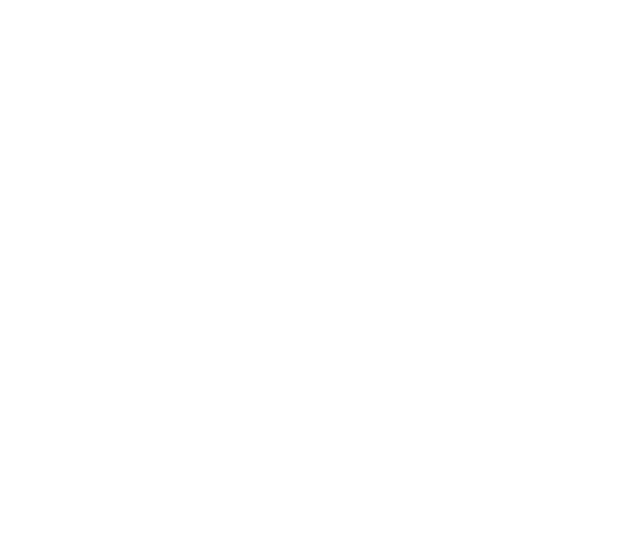
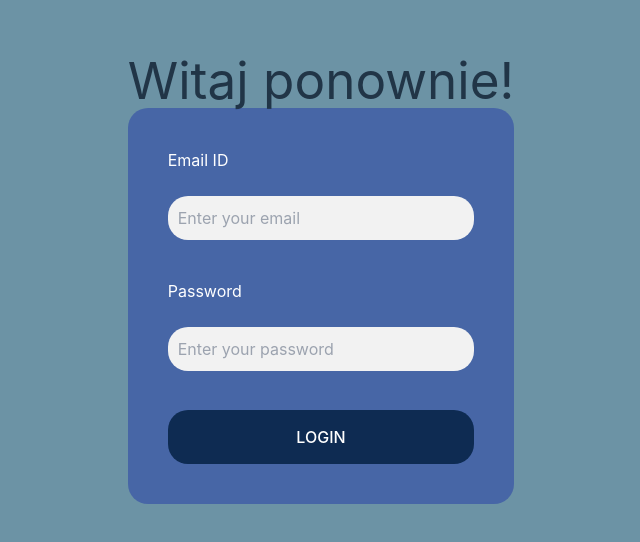
Before and after one commit to MikeThe1st/medical-clinic, a React (Vite) app in the folder frontend/: page /Login in a window 1280 px wide. Before the commit this address had no page. Shown: the part 122-664 px from the top of the page, without its empty margins (319-959 px from the left). Built offline with nearby package versions, Linux system fonts and the light colour scheme.

Commit message:
add Login,Admin,Rag pages

```diff
--- a/frontend/src/App.css
+++ b/frontend/src/App.css
@@ -1,3 +1,75 @@
 @tailwind base;
 @tailwind components;
 @tailwind utilities;
+
+.login-container {
+	display: flex;
+	justify-content: center;
+	align-items: center;
+	min-height: 100vh;
+  border-radius: 20px;
+	background-size: cover;
+	background-position: center;
+	filter: blur(2px); /* Adjust blur as needed */
+}
+
+.login-form {
+	display: flex;
+	flex-direction: column;
+	padding: 40px;
+	background-color: rgba(35, 59, 167, 0.5); /* Transparent black background */
+  border-radius: 20px;
+	color: white;
+}
+
+.login-form input {
+	padding: 10px;
+	margin-bottom: 15px;
+	border: none;
+	border-radius: 3px;
+  border-radius: 20px;
+	background-color: #f2f2f2; /* Light gray background for inputs */
+}
+
+.login-form button {
+	padding: 15px;
+	border: none;
+	cursor: pointer;
+	background-color: #0e2b52; /* Green button */
+	color: white;
+  border-radius: 20px;
+}
+.login-container {
+	display: flex;
+	justify-content: center;
+	align-items: center;
+	min-height: 100vh;
+	background-position: center;
+	filter: blur(2px); /* Adjust blur as needed */
+}
+
+@media (max-width: 768px) {
+	.login-container {
+		flex-direction: column;
+	}
+}
+ body {
+	margin: 0;
+	padding: 0;
+	min-height: 100vh;
+	display: flex;
+	justify-content: center;
+	align-items: center;
+  background-color: rgb(108, 147, 165);
+}
+
+.container {
+	width: 500px;
+	margin: auto;
+	background-color: #f0f0f0;
+	padding: 20px;
+}
+
+.text {
+	text-align: center;
+}
--- a/frontend/src/App.jsx
+++ b/frontend/src/App.jsx
@@ -1,7 +1,10 @@
 import "./App.css";
-import { BrowserRouter, Route, Routes } from 'react-router-dom'
-import Main from './pages/Main.jsx'
+import { BrowserRouter, Route, Routes } from "react-router-dom";
+import Main from "./pages/Main.jsx";
 import Test from "./pages/Test.jsx";
+import Admin from "./pages/Admin.jsx";
+import Login from "./pages/Login.jsx";
+import Reg from "./pages/Reg.jsx";
 
 function App() {
 	return (
@@ -9,9 +12,12 @@
 			<Routes>
 				<Route element={<Main />} path="/" />
 				<Route element={<Test />} path="/test" />
+				<Route element={<Admin />} path="/Admin" />
+				<Route element={<Login />} path="/Login" />
+				<Route element={<Reg />} path="/Registration " />
 			</Routes>
 		</BrowserRouter>
-	)
+	);
 }
 
 export default App;
--- /dev/null
+++ b/frontend/src/pages/Admin.jsx
@@ -0,0 +1,23 @@
+import React from "react";
+import Navbar from "../components/Navbar";
+const Admin = () => {
+	return (
+		<div className="admin-container">
+		<h1>Panel Administratora</h1>
+
+		<div className="admin-content">
+		  <h2>Statystyki</h2>
+		  <p>Liczba użytkowników: 100</p>
+		  <p>Liczba zamówień: 50</p>
+		</div>
+
+		<div className="admin-actions">
+		  <h2>Akcje Administratora</h2>
+		  <button>Dodaj nowego użytkownika</button>
+		  <button>Przeglądaj zamówienia</button>
+		</div>
+	  </div>
+	);
+};
+
+export default Admin;
--- /dev/null
+++ b/frontend/src/pages/Login.jsx
@@ -0,0 +1,34 @@
+import React from "react";
+import Navbar from "../components/Navbar";
+import App from "../App";
+const Login = () => {
+	return (
+		<div className=".login-container">
+			<h1>Witaj ponownie! </h1>
+
+			<div className="login-form">
+				<label htmlFor="email">Email ID</label>
+				<br />
+				<input
+					type="email"
+					id="email"
+					name="email"
+					placeholder="Enter your email"
+				/>
+				<br />
+				<label htmlFor="password">Password</label>
+				<br />
+				<input
+					type="password"
+					id="password"
+					name="password"
+					placeholder="Enter your password"
+				/>
+				<br />
+				<button type="submit">LOGIN</button>
+			</div>
+		</div>
+	);
+};
+
+export default Login;
--- a/frontend/src/pages/Main.jsx
+++ b/frontend/src/pages/Main.jsx
@@ -1,5 +1,5 @@
 import React from 'react'
-
+import Navbar from '../components/Navbar'
 const Main = () => {
     return (
         <div>Main</div>
--- /dev/null
+++ b/frontend/src/pages/Reg.jsx
@@ -0,0 +1,15 @@
+import React from 'react'
+import Navbar from '../components/Navbar'
+import App from "../App";
+const Reg = () => {
+    return (
+   <div >
+   regnpm run dev
+    </div>
+
+
+
+    )
+}
+
+export default Reg
```
